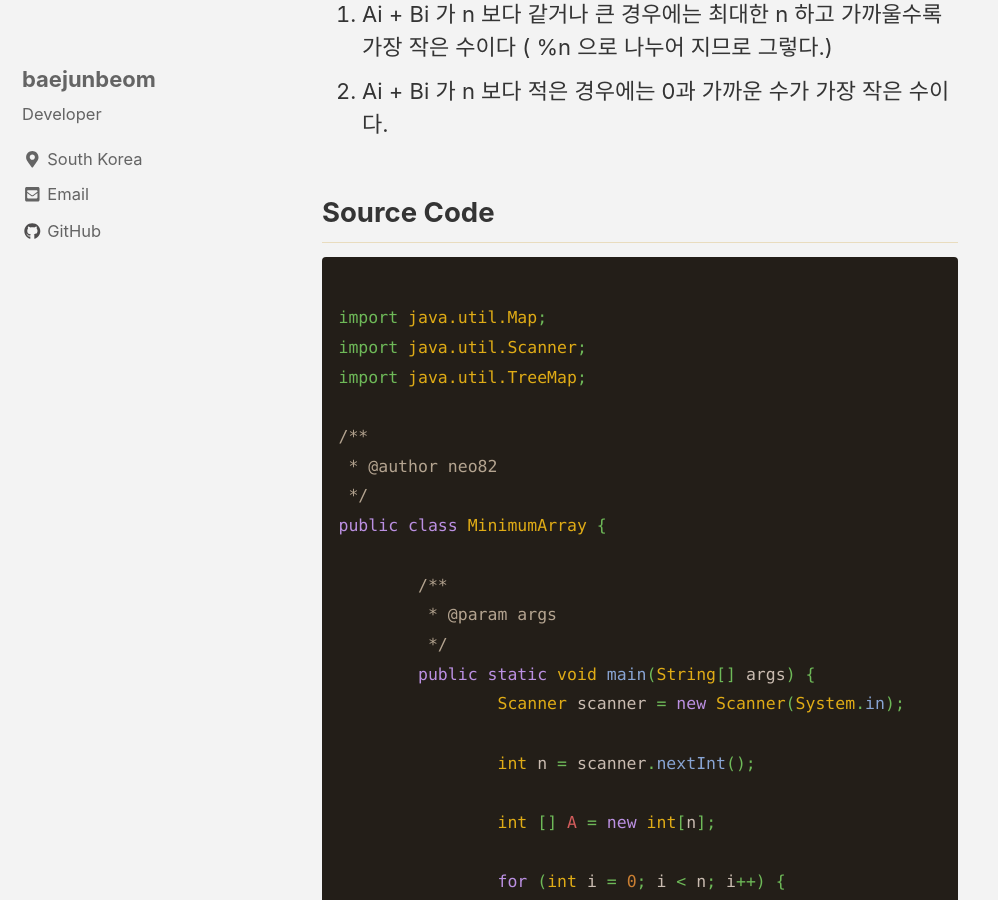
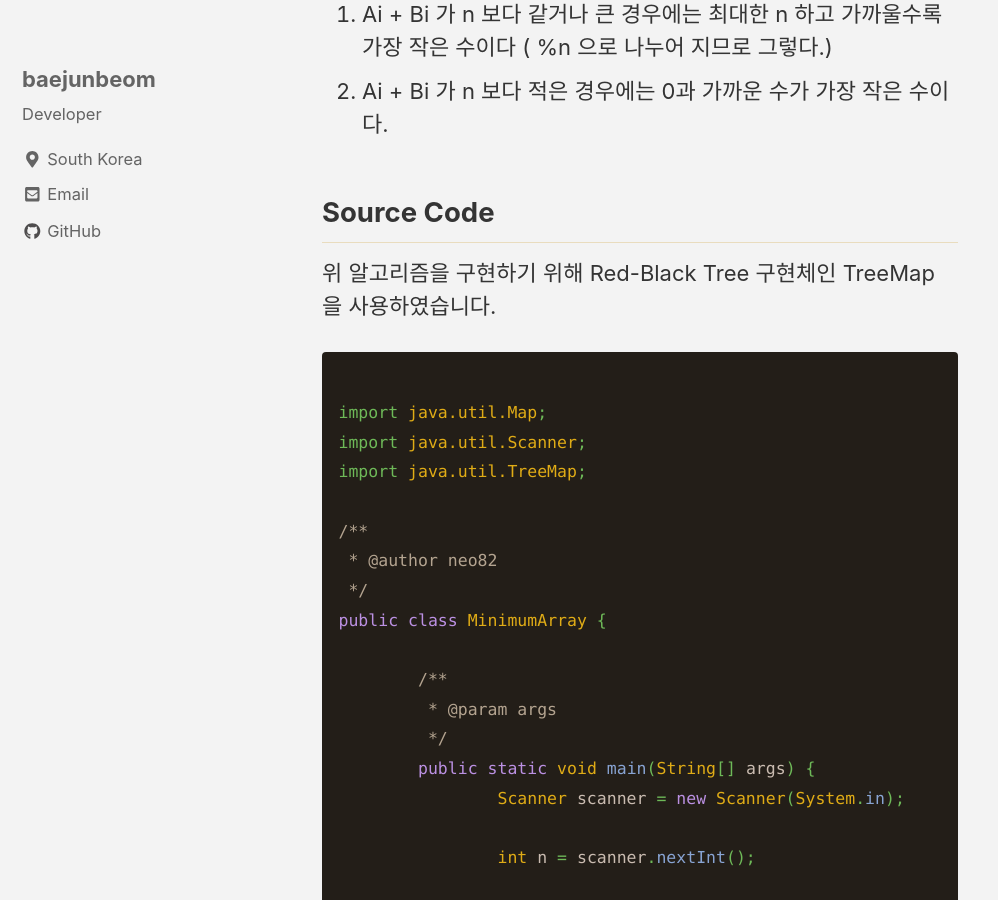
Before and after one commit to mayang3/mayang3.github.io, a Jekyll site: the page built from _posts/2019-05-11-codeforce_minimumArray.md, in a window 1280 px wide and 900 px high, scrolled down 934 px. Shown: the whole window, without its empty margins (0-998 px from the left). Built offline with Jekyll 4.4.1, drawn with Linux system fonts in a browser that asks for light colours; cached includes are drawn as plain includes; nearby versions of some CDN libraries; comment, search, counter and statistics services are not loaded.

Commit message:
codeforce

````diff
--- a/_posts/2019-05-11-codeforce_minimumArray.md
+++ b/_posts/2019-05-11-codeforce_minimumArray.md
@@ -32,6 +32,8 @@ categories:
 
 
 ## Source Code
+
+위 알고리즘을 구현하기 위해 Red-Black Tree 구현체인 TreeMap 을 사용하였습니다.
 
 ``` java
 
````
